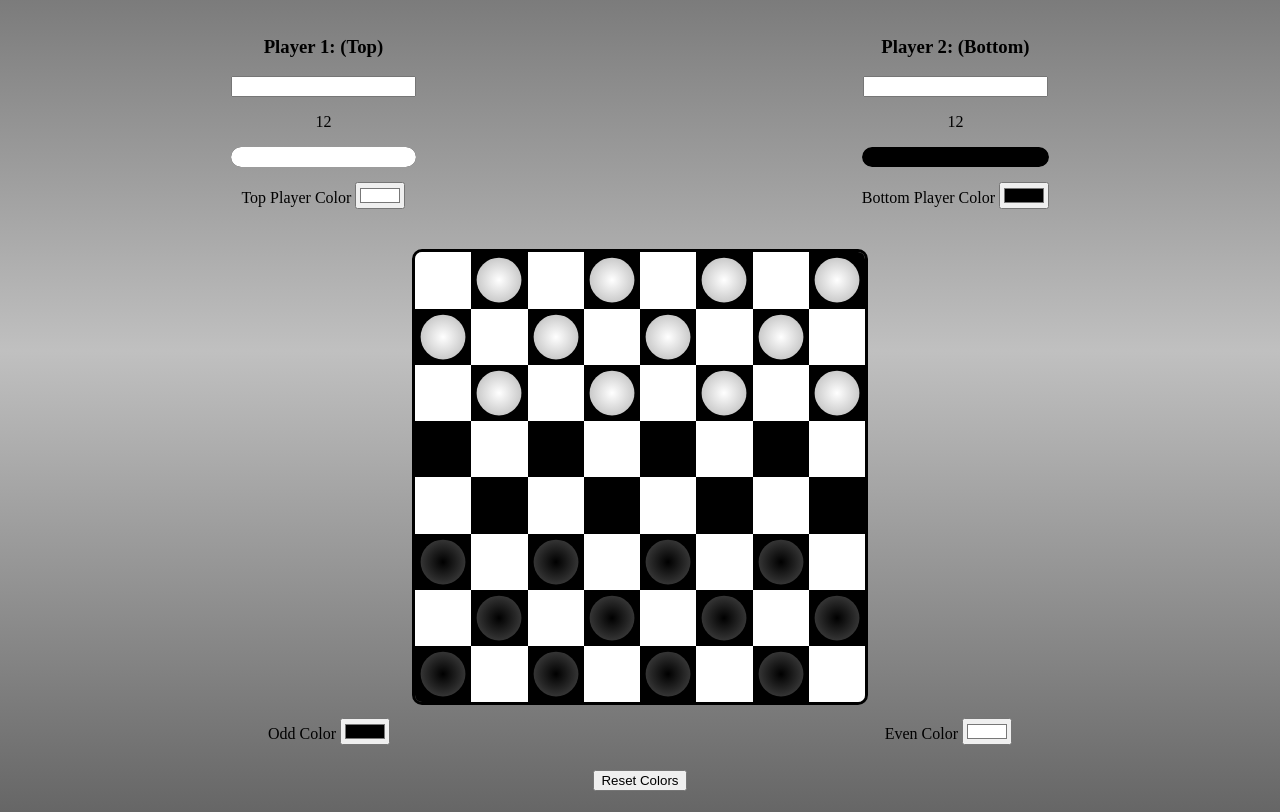
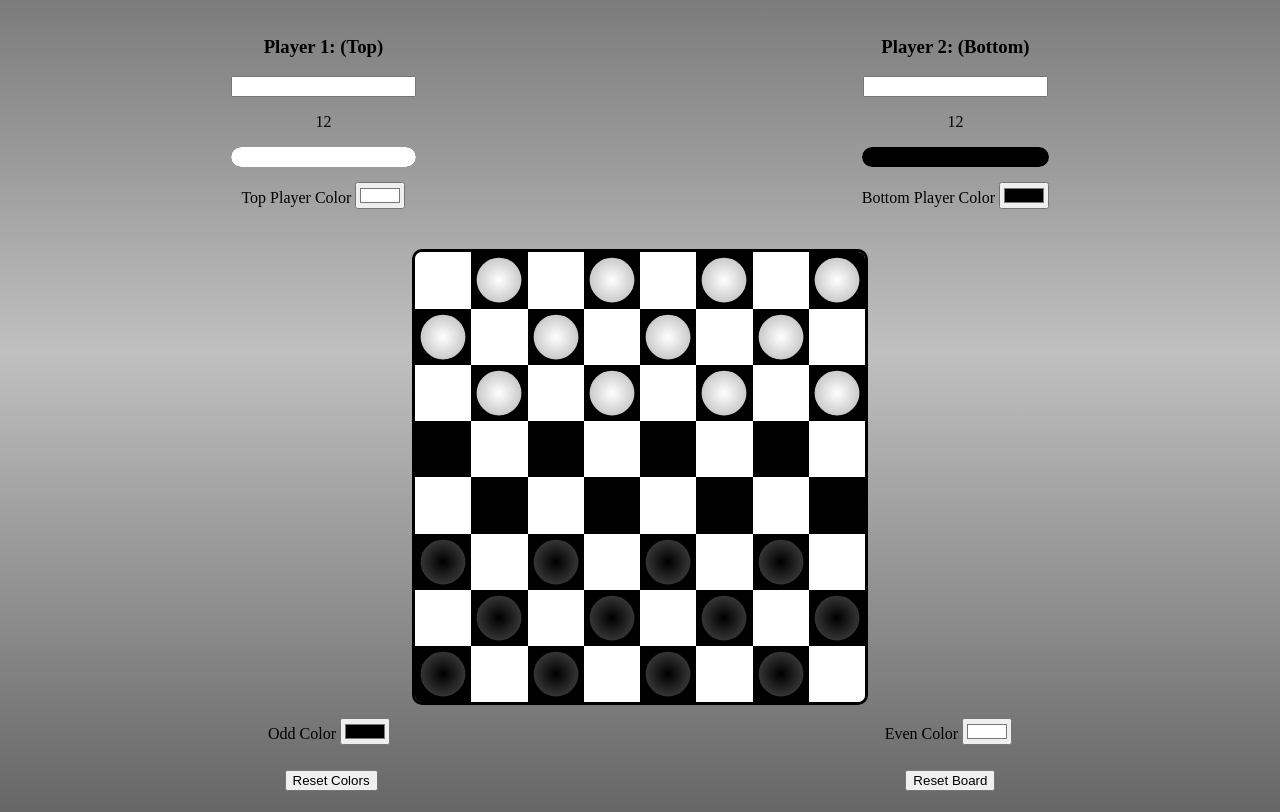
Before and after one commit to pchapman-uat/CSC256-8.1-9.1, a plain HTML site: page index.html in a window 1280 px wide. Shown: the part 110-922 px from the top of the page. Drawn offline with Linux system fonts and the light colour scheme.

Commit message:
Add Reset Button

```diff
--- a/index.html
+++ b/index.html
@@ -63,6 +63,7 @@
         </div>
         <div>
             <button id="resetColors">Reset Colors</button>
+            <button id="resetBoard">Reset Board</button>
         </div>
     </form>
 </body>
```
